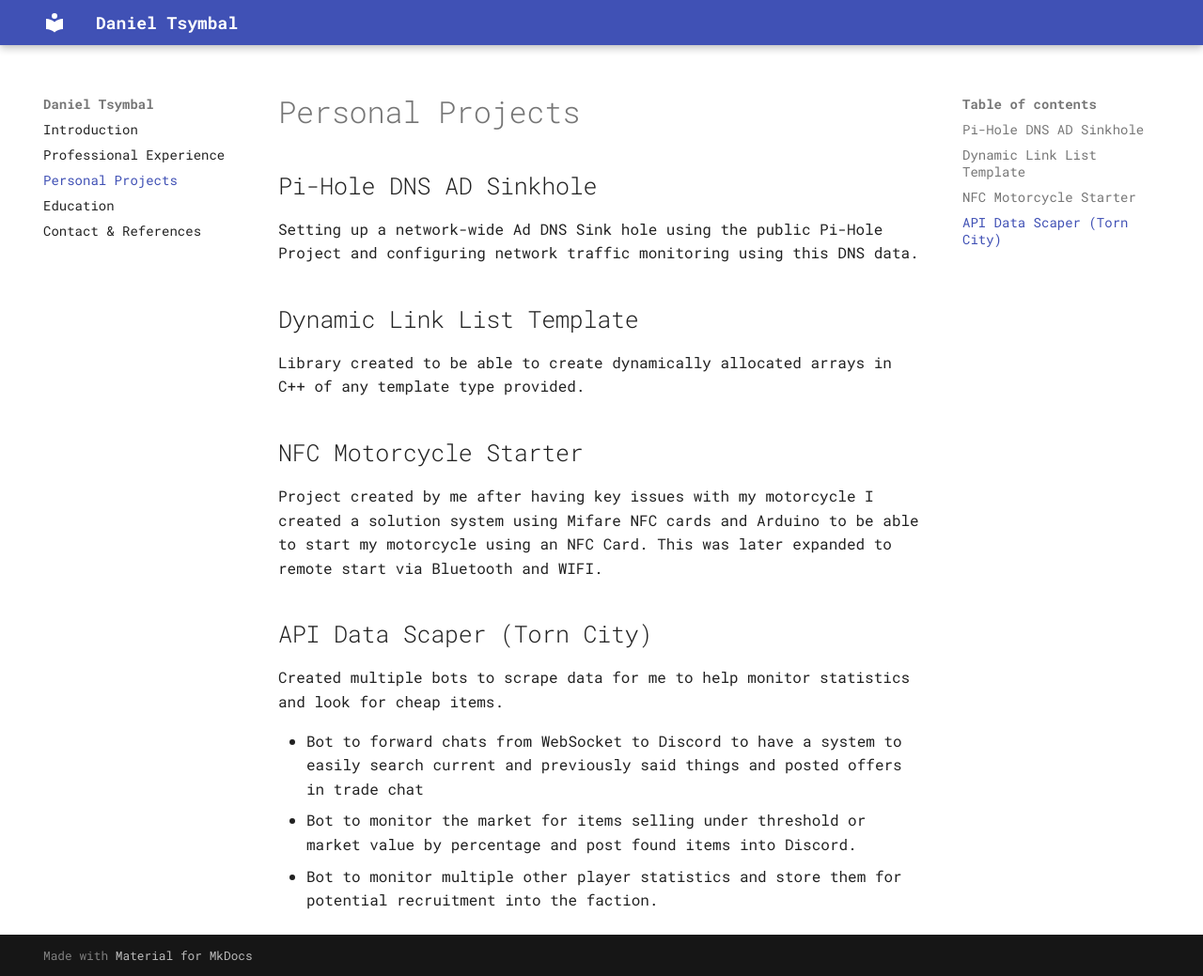
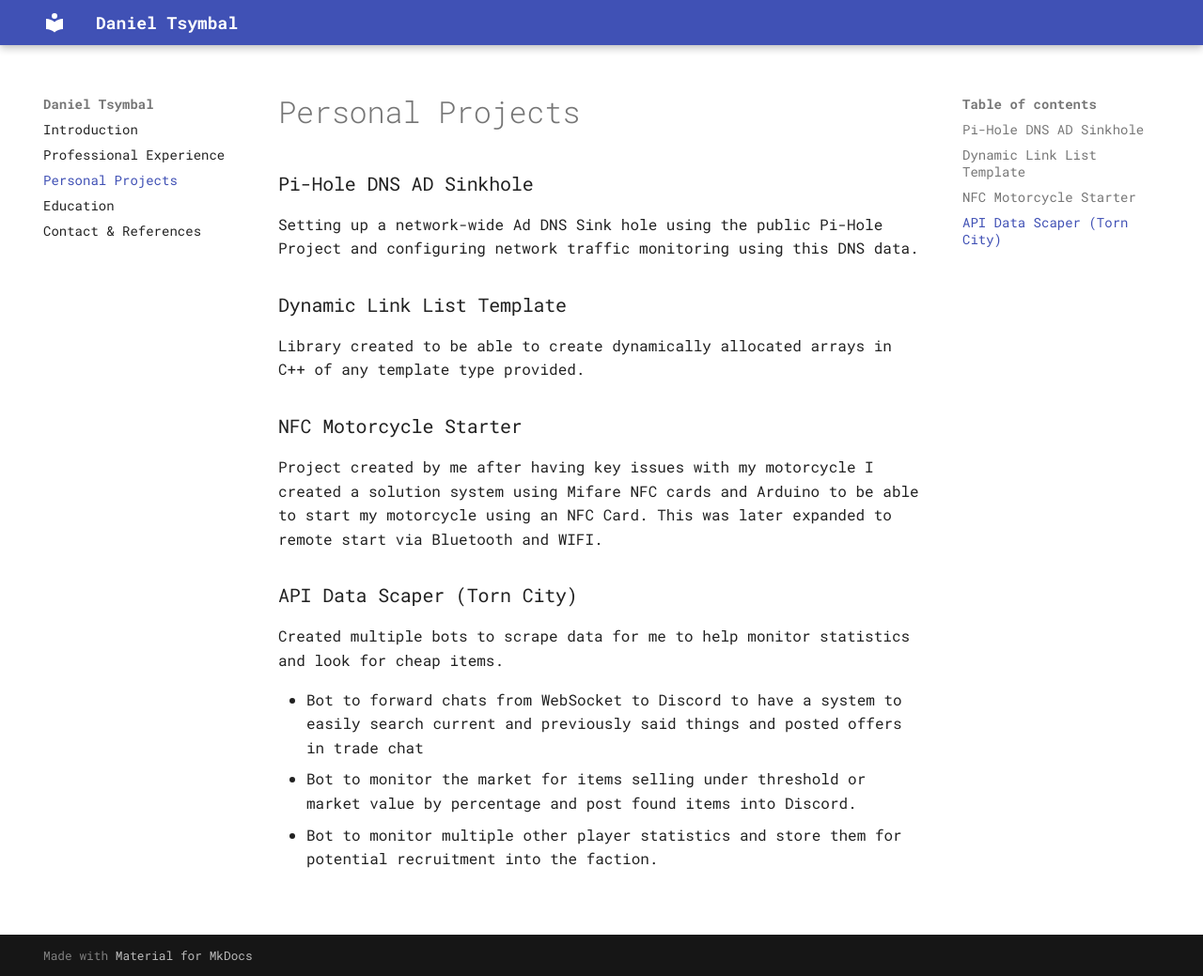
Before and after one commit to danieltsymbal/Daniel-Tsymbal, an MkDocs documentation site: the page built from mddocs/personalProjects.md, in a window 1280 px wide and 1039 px high. Shown: the whole window at 94% size. Built offline with MkDocs 1.6.1 and Material for MkDocs 9.7.7, drawn with Linux system fonts in a browser that asks for light colours; some web fonts are replaced.

Commit message:
Corrections again

```diff
--- a/mddocs/personalProjects.md
+++ b/mddocs/personalProjects.md
@@ -1,22 +1,22 @@
-## Pi-Hole DNS AD Sinkhole
+### Pi-Hole DNS AD Sinkhole
 
 
 Setting up a network-wide Ad DNS Sink hole using the public Pi-Hole Project and configuring network traffic monitoring using this DNS data.
 
 
-## Dynamic Link List Template
+### Dynamic Link List Template
 
 
 Library created to be able to create dynamically allocated arrays in C++ of any template type provided.
 
 
-## NFC Motorcycle Starter
+### NFC Motorcycle Starter
 
 
 Project created by me after having key issues with my motorcycle I created a solution system using Mifare NFC cards and Arduino to be able to start my motorcycle using an NFC Card. This was later expanded to remote start via Bluetooth and WIFI.
 
 
-## API Data Scaper (Torn City)
+### API Data Scaper (Torn City)
 
 
 Created multiple bots to scrape data for me to help monitor statistics and look for cheap items.
```
Also changed, not shown: mddocs/contactAndReferences.md (+2 -2 lines).
